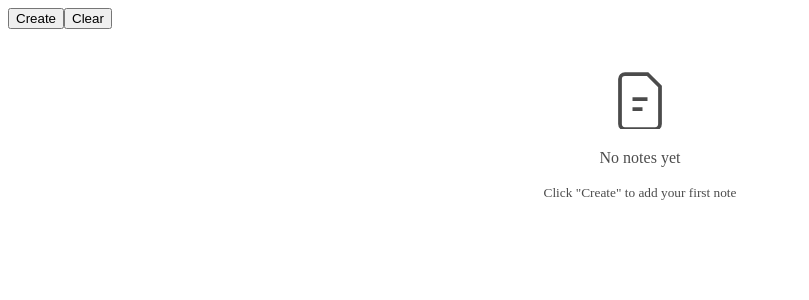
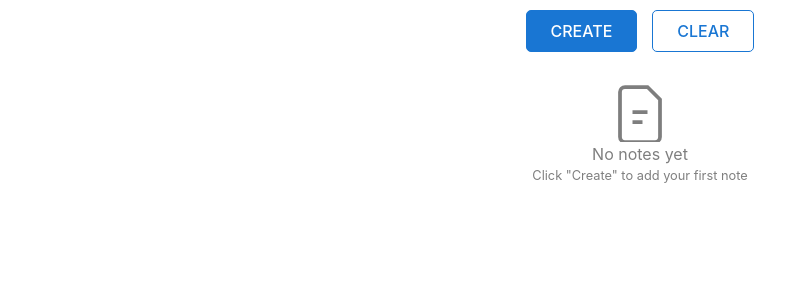
Before and after one commit to Ralchuk/Notes, a React (Vite) app: page / in a window 1280 px wide. Shown: the top 300 px of the page, without its empty margins (0-809 px from the left). Built offline with nearby package versions, Linux system fonts and the light colour scheme.

Commit message:
create app Notes

```diff
--- a/package.json
+++ b/package.json
@@ -14,6 +14,7 @@
     "@emotion/styled": "^11.14.1",
     "@mui/icons-material": "^7.3.9",
     "@mui/material": "^7.3.9",
+    "@tailwindcss/vite": "^4.2.2",
     "react": "^19.2.0",
     "react-dom": "^19.2.0"
   },
@@ -29,7 +30,7 @@
     "eslint-plugin-react-refresh": "^0.4.24",
     "globals": "^16.5.0",
     "postcss": "^8.5.8",
-    "tailwindcss": "^4.2.1",
+    "tailwindcss": "^4.2.2",
     "typescript": "~5.9.3",
     "typescript-eslint": "^8.48.0",
     "vite": "^8.0.0-beta.13"
--- a/src/app/App.tsx
+++ b/src/app/App.tsx
@@ -1,4 +1,5 @@
 import Note from "@/entities/note/note";
+
 
 function App() {
 
--- /dev/null
+++ b/src/app/index.css
@@ -0,0 +1,2 @@
+@import url('https://fonts.googleapis.com/css2?family=Great+Vibes&family=Roboto:ital,wght@0,100..900;1,100..900&display=swap');
+@import "tailwindcss";
--- a/src/app/main.tsx
+++ b/src/app/main.tsx
@@ -1,6 +1,7 @@
 import React from 'react';
 import ReactDOM from 'react-dom/client';
 import App from './App';
+import './index.css'
 
 ReactDOM.createRoot(document.getElementById('root')!).render(
   <React.StrictMode>
--- a/src/entities/note/form.tsx
+++ b/src/entities/note/form.tsx
@@ -9,23 +9,31 @@ export default function Form ( {onCreate}: Prop) {
     const [title,setTitle] = useState('');
     const [text, setText] = useState('');
     function handleSubmit(e: React.FormEvent<HTMLFormElement>){
-        e.preventDefault,
-        onCreate(title,text),
-        setText(''),
+        e.preventDefault
+
+        if (!title.trim() || !text.trim()) return
+
+        onCreate(title,text)
+        setText('')
         setTitle('')
     }
     return (
-        <div>
-            <form onSubmit={handleSubmit}>
+        <div >
+            <form
+                className="flex flex-col gap-[10px]"
+                onSubmit={handleSubmit}>
                 <input
+                    className="px-3 py-1 rounded-[5px] border-[1px] border-[#1976d3]/40 outline-none focus:border-[#1976d3] font-[Roboto, sans-serif]"
                     value={title}
                     onChange={(e) => setTitle(e.target.value)}>
                 </input>
                 <textarea
+                    className="px-3 py-1 rounded-[5px] border-[1px] border-[#1976d3]/40 outline-none resize-none focus:border-[#1976d3] font-[Roboto, sans-serif]"
                     value={text}
                     onChange={(e) => setText(e.target.value)}>
                 </textarea>
-                <button type="submit">Save</button>
+                <button className='flex self-center uppercase px-6 py-2 text-white bg-[#1976d3] rounded-[5px] font-[Roboto, sans-serif] font-medium w-fit transition-all duration-200
+    hover:bg-white hover: border-[#1976d3] hover: border-[1px] hover:text-[#1976d3] cursor-pointer' type="submit">Save</button>
             </form>
         </div>
 
--- a/src/entities/note/model/types.ts
+++ b/src/entities/note/model/types.ts
@@ -2,5 +2,5 @@ export interface Note {
   id: string;
   title: string;
   content: string;
-  createdAt: number;
+  createdAt: Date;
 }
--- a/src/entities/note/note.tsx
+++ b/src/entities/note/note.tsx
@@ -12,34 +12,44 @@ export default function Note(){
       id: Date.now().toString(),
       title,
       content,
-      createdAt: Date.now(),
+      createdAt: new Date(),
     };
 
     setNote((prev) => [newNote, ...prev]);
     setIsOpen(false);
   }
+    function onClean(){
+      setNote([])
+    }
     return (
-      <div>
-        <div>
-            <button onClick={() => setIsOpen(true)}>Create</button>
-            <button>Clear</button>
+      <div className='flex flex-col items-center'>
+        <div className='flex flex-col  pt-[10px] pb-[30px] gap-[15px] w-fit'>
+          <div className='flex flex-row gap-[15px]'>
+            <button className='flex uppercase px-6 py-2 text-white bg-[#1976d3] rounded-[5px] font-[Roboto, sans-serif] font-medium transition-all duration-200
+    hover:bg-white hover: border-[#1976d3] hover: border-[1px] hover:text-[#1976d3] cursor-pointer' onClick={() => setIsOpen(true)}>Create</button>
+            <button className='flex uppercase px-6 py-2 text-[#1976d3] bg-white border-[1px] border-[#1976d3] rounded-[5px] font-[Roboto, sans-serif] font-medium transition-all duration-200 hover:border-[#1976d3]/50 hover:text-[#1976d3]/50 cursor-pointer' onClick={onClean}>Clear</button>
+          </div>
           {isOpen ?
-            <div>
-              <button onClick={() => setIsOpen(false)}>Cancel</button>
+          <div className='flex flex-col gap-[10px] w-full'>
+            <button className='flex justify-end text-[#1976d3] cursor-pointer' onClick={() => setIsOpen(false)}>
+              <svg xmlns="http://www.w3.org/2000/svg" fill="none" viewBox="0 0 24 24" stroke-width="1.5" stroke="currentColor" className="size-6">
+                <path stroke-linecap="round" stroke-linejoin="round" d="M6 18 18 6M6 6l12 12" />
+              </svg>
+            </button>
             <Form onCreate={onCreate} />
-
           </div>
 
             : null
           }
         </div>
-        <div>
+        <div className='flex flex-col gap-[20px] px-[20px] w-full'>
           {note.length !== 0 ? note.map((item) => (
-            <div key ={item.id}>
-              <h1>{item.title}</h1>
-              <h2>{item.content}</h2>
+            <div className='border-y-[1px] border-[#1976d3]/50' key ={item.id}>
+              <h1 className='text-[#1976d3] text-[32px] font-[Roboto, sans-serif]'>{item.title}</h1>
+              <h2 className='text-black/50 text-[16px] font-[Roboto, sans-serif]'>{item.content}</h2>
+              <h3 className='text-black/25 text-[12px] font-[Roboto, sans-serif] font-bold text-end'>{item.createdAt.toLocaleString()}</h3>
             </div>
-          )) : <div style={{ textAlign: "center", marginTop: 40, opacity: 0.7 }}>
+          )) : <div className='flex flex-col items-center opacity-50' >
                 <svg width="60" height="60" viewBox="0 0 24 24" fill="none">
                   <path
                     d="M6 2h9l5 5v15a2 2 0 0 1-2 2H6a2 2 0 0 1-2-2V4a2 2 0 0 1 2-2z"
--- a/vite.config.ts
+++ b/vite.config.ts
@@ -1,9 +1,10 @@
 import { defineConfig } from 'vite';
 import react from '@vitejs/plugin-react';
 import path from 'path';
+import tailwindcss from '@tailwindcss/vite'
 
 export default defineConfig({
-  plugins: [react()],
+  plugins: [react(), tailwindcss()],
   resolve: {
     alias: {
       '@': path.resolve(__dirname, './src'),
```
Also changed, not shown: 1 other file (tests, documents, lock files or other folders). Lines whose indentation alone changed are shown as unchanged.
